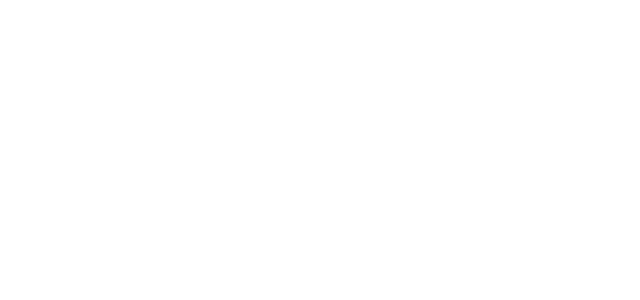
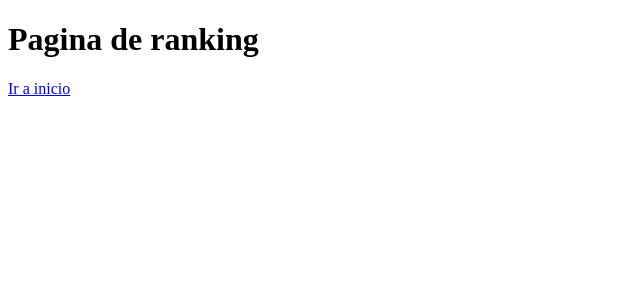
Before and after one commit to josebuenoluis/codigos, a React (Vite) app in the folder web/react/lapiton/front-lapiton/: page /ranking in a window 1280 px wide. Before the commit this address had no page. Shown: the top 300 px of the page, without its empty margins (0-640 px from the left). Built offline with nearby package versions, Linux system fonts and the light colour scheme; a web font is replaced by a local one.

Commit message:
Actualizando

```diff
--- a/web/react/lapiton/front-lapiton/src/App.jsx
+++ b/web/react/lapiton/front-lapiton/src/App.jsx
@@ -1,8 +1,10 @@
 import { useState } from 'react'
 import { Routes,Route } from 'react-router-dom'
 import './App.css'
-import Inicio from './componentes/rutas/inicio'
+import Inicio from './componentes/rutas/InicioComponent'
 import Novedades from './componentes/rutas/novedades'
+import Ranking from './componentes/rutas/ranking'
+import JuegoComponent from './componentes/rutas/JuegoComponent'
 import './componentes/css/fonts.css'
 
 function App() {
@@ -12,6 +14,8 @@
       <Routes>
         <Route path="/" element={ <Inicio /> } />
         <Route path="novedades" element={ <Novedades /> } />
+        <Route path="ranking" element={ <Ranking /> } />
+        <Route path="juego" element={ <JuegoComponent /> } />
       </Routes>
     </div>
     </>
--- a/web/react/lapiton/front-lapiton/src/componentes/css/HeaderComponent.css
+++ b/web/react/lapiton/front-lapiton/src/componentes/css/HeaderComponent.css
@@ -1,4 +1,8 @@
-
+body{
+    box-sizing: border-box;
+    margin: 0;
+    padding: 0;
+}
 header{
     background-color: #BDE46B;
     height: 10%;
@@ -38,5 +42,10 @@
     font-size: 1.25rem;
     text-decoration: none;
     color: black;
-    margin-right: 0.94rem;
+    padding: 15px 20px;
 }
+
+header nav a:hover{
+    background-color: white;
+    opacity: .60;
+}
--- a/web/react/lapiton/front-lapiton/src/componentes/footer/FooterComponent.jsx
+++ b/web/react/lapiton/front-lapiton/src/componentes/footer/FooterComponent.jsx
@@ -10,10 +10,10 @@
         <Link to="#" className='nav-item'>Lo mas nuevo</Link>
       </nav>
       <div className="iconos-social">
-        <img width="50" height="50" src="https://img.icons8.com/ios-filled/50/meta.png" alt="meta"/>
-        <img width="50" height="50" src="https://img.icons8.com/ios/50/instagram-new--v1.png" alt="instagram-new--v1"/>
-        <img width="50" height="50" src="https://img.icons8.com/ios-filled/50/tiktok--v1.png" alt="tiktok--v1"/>
-        <img width="50" height="50" src="https://img.icons8.com/ios/50/twitterx--v2.png" alt="twitterx--v2"/>
+        <a href='#'><img width="50" height="50" src="https://img.icons8.com/ios-filled/50/meta.png" alt="meta"/></a>
+        <a href='#'><img width="50" height="50" src="https://img.icons8.com/ios/50/instagram-new--v1.png" alt="instagram-new--v1"/></a>
+        <a href='#'><img width="50" height="50" src="https://img.icons8.com/ios-filled/50/tiktok--v1.png" alt="tiktok--v1"/></a>
+        <a href='#'><img width="50" height="50" src="https://img.icons8.com/ios/50/twitterx--v2.png" alt="twitterx--v2"/></a>
       </div>
       <div className="logo-footer">
         <p>laPiton</p>
--- a/web/react/lapiton/front-lapiton/src/componentes/header/HeaderComponent.jsx
+++ b/web/react/lapiton/front-lapiton/src/componentes/header/HeaderComponent.jsx
@@ -4,6 +4,9 @@
 import '../css/HeaderComponent.css'
 
 function HeaderComponent() {
+  function desplegableCategorias(){
+    console.log("DENTRO")
+  }
   return (
     <header>
         <div className="logo-header">
@@ -12,7 +15,7 @@
         </div>
         <nav>
             <Link to="/">Inicio</Link>
-            <a href="#">Categorias</a>
+            <a href="#" onMouseMove={desplegableCategorias}>Categorias</a>
             <Link to="ranking">Ranking</Link>
             <Link to="novedades">Novedades</Link>
         </nav>
--- a/web/react/lapiton/front-lapiton/src/componentes/rutas/inicio.jsx
+++ /dev/null
@@ -1,14 +0,0 @@
-import React from 'react';
-import HeaderComponent from '../header/HeaderComponent';
-import FooterComponent from '../footer/FooterComponent';
-
-function Inicio() {
-  return (
-    <div>
-        <HeaderComponent />
-        <FooterComponent />
-    </div>
-  )
-}
-
-export default Inicio;
--- a/web/react/lapiton/front-lapiton/src/componentes/rutas/ranking.jsx
+++ b/web/react/lapiton/front-lapiton/src/componentes/rutas/ranking.jsx
@@ -1,8 +1,11 @@
 import React from 'react'
-
+import { Link } from 'react-router-dom'
 function RankingComponent() {
   return (
-    <div>ranking</div>
+    <div>
+      <h1>Pagina de ranking</h1>
+      <Link to="/">Ir a inicio</Link>
+    </div>
   )
 }
 
```
